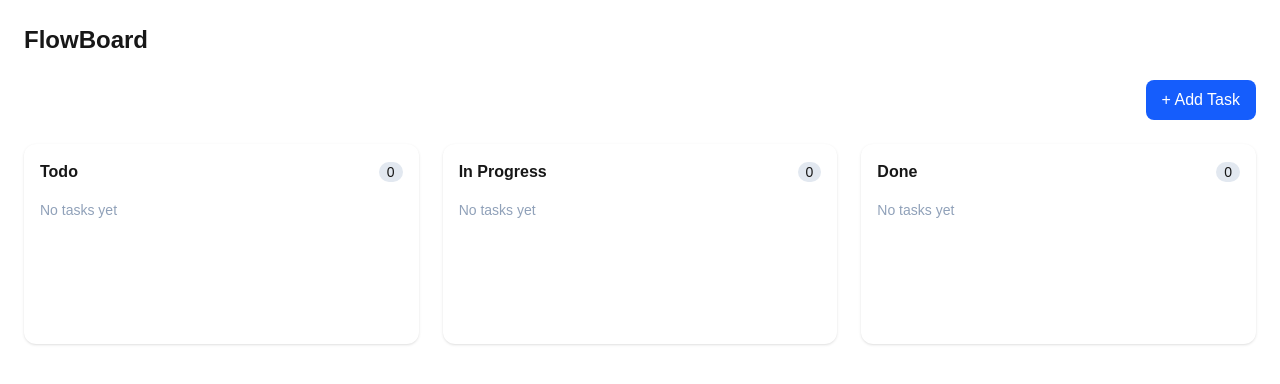
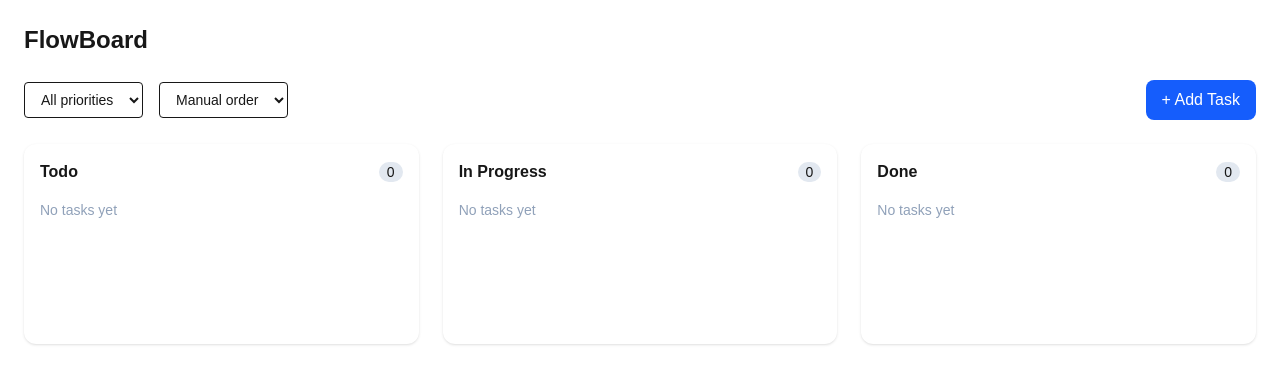
Before and after one commit to danialmutalibs/flowboard, a Next.js app: page / in a window 1280 px wide. Shown: the top 384 px of the page. Built offline with nearby package versions, Linux system fonts and the light colour scheme.

Commit message:
feat: add task filtering and sorting as derived board state

```diff
--- a/src/components/Board/Board.tsx
+++ b/src/components/Board/Board.tsx
@@ -21,6 +21,8 @@ import {
 } from '@dnd-kit/core';
 import { arrayMove } from '@dnd-kit/sortable';
 
+type SortOption = 'order' | 'createdAt' | 'priority';
+
 const columns: { id: Status; title: string }[] = [
   { id: 'todo', title: 'Todo' },
   { id: 'in-progress', title: 'In Progress' },
@@ -36,6 +38,12 @@ export default function Board() {
   const [editingTask, setEditingTask] = useState<Task | null>(null);
   const [activeTask, setActiveTask] = useState<Task | null>(null);
 
+  /* -------- FILTER + SORT STATE -------- */
+  const [priorityFilter, setPriorityFilter] =
+    useState<'all' | 'low' | 'medium' | 'high'>('all');
+
+  const [sortBy, setSortBy] = useState<SortOption>('order');
+
   /* ---------------- HYDRATION ---------------- */
   useEffect(() => {
     setTasks(loadTasks());
@@ -47,35 +55,27 @@ export default function Board() {
     saveTasks(tasks);
   }, [tasks, hydrated]);
 
-  /* ---------------- DND SETUP (TOUCH OPTIMIZED) ---------------- */
+  /* ---------------- DND SETUP ---------------- */
   const sensors = useSensors(
-    useSensor(PointerSensor, {
-      activationConstraint: { distance: 8 },
-    }),
+    useSensor(PointerSensor, { activationConstraint: { distance: 8 } }),
     useSensor(TouchSensor, {
-      activationConstraint: {
-        delay: 200,
-        tolerance: 8,
-      },
+      activationConstraint: { delay: 200, tolerance: 8 },
     })
   );
 
   const dropAnimation = {
     sideEffects: defaultDropAnimationSideEffects({
-      styles: {
-        active: { opacity: '0.4' },
-      },
+      styles: { active: { opacity: '0.4' } },
     }),
   };
 
   /* ---------------- CRUD ---------------- */
   const handleSaveTask = (task: Task) => {
-    setTasks(prev => {
-      const exists = prev.some(t => t.id === task.id);
-      return exists
+    setTasks(prev =>
+      prev.some(t => t.id === task.id)
         ? prev.map(t => (t.id === task.id ? task : t))
-        : [...prev, task];
-    });
+        : [...prev, task]
+    );
 
     setModalOpen(false);
     setEditingTask(null);
@@ -85,7 +85,7 @@ export default function Board() {
     setTasks(prev => prev.filter(task => task.id !== id));
   };
 
-  /* ---------------- DERIVED STATE ---------------- */
+  /* -------- DERIVED STATE (FILTER + SORT) -------- */
   const tasksByStatus = useMemo(() => {
     const grouped: Record<Status, Task[]> = {
       todo: [],
@@ -93,16 +93,38 @@ export default function Board() {
       done: [],
     };
 
+    // group
     for (const task of tasks) {
       grouped[task.status].push(task);
     }
 
-    Object.values(grouped).forEach(list =>
-      list.sort((a, b) => a.order - b.order)
-    );
+    // filter + sort per column
+    Object.values(grouped).forEach(list => {
+      const filtered =
+        priorityFilter === 'all'
+          ? list
+          : list.filter(task => task.priority === priorityFilter);
+
+      filtered.sort((a, b) => {
+        if (sortBy === 'createdAt') {
+          return b.createdAt - a.createdAt;
+        }
+
+        if (sortBy === 'priority') {
+          const rank = { high: 3, medium: 2, low: 1 };
+          return rank[b.priority] - rank[a.priority];
+        }
+
+        // manual order (DnD)
+        return a.order - b.order;
+      });
+
+      list.length = 0;
+      list.push(...filtered);
+    });
 
     return grouped;
-  }, [tasks]);
+  }, [tasks, priorityFilter, sortBy]);
 
   /* ---------------- DRAG LOGIC ---------------- */
   const handleDragEnd = (event: DragEndEvent) => {
@@ -122,7 +144,7 @@ export default function Board() {
       const overTask = prev.find(t => t.id === overId);
       const overColumn = columns.find(col => col.id === overId);
 
-      /* ---- SAME COLUMN REORDER ---- */
+      // same column reorder
       if (overTask && overTask.status === activeTask.status) {
         const columnTasks = prev
           .filter(t => t.status === activeTask.status)
@@ -140,7 +162,7 @@ export default function Board() {
         });
       }
 
-      /* ---- MOVE TO ANOTHER COLUMN ---- */
+      // move to another column
       if (overColumn || overTask) {
         const newStatus = overColumn
           ? overColumn.id
@@ -191,9 +213,31 @@ export default function Board() {
   /* ---------------- RENDER ---------------- */
   return (
     <>
-      <div className="mb-6 flex justify-end">
+      {/* Filters + Actions */}
+      <div className="mb-6 flex flex-wrap items-center gap-4">
+        <select
+          value={priorityFilter}
+          onChange={e => setPriorityFilter(e.target.value as any)}
+          className="rounded border px-3 py-2 text-sm"
+        >
+          <option value="all">All priorities</option>
+          <option value="low">Low</option>
+          <option value="medium">Medium</option>
+          <option value="high">High</option>
+        </select>
+
+        <select
+          value={sortBy}
+          onChange={e => setSortBy(e.target.value as SortOption)}
+          className="rounded border px-3 py-2 text-sm"
+        >
+          <option value="order">Manual order</option>
+          <option value="createdAt">Newest first</option>
+          <option value="priority">Priority</option>
+        </select>
+
+        <div className="ml-auto">
           <button
-          type="button"
             onClick={() => {
               setEditingTask(null);
               setModalOpen(true);
@@ -203,13 +247,14 @@ export default function Board() {
             + Add Task
           </button>
         </div>
+      </div>
 
       <DndContext
         sensors={sensors}
         collisionDetection={closestCorners}
-        onDragStart={event => {
+        onDragStart={e => {
           document.body.style.overflow = 'hidden';
-          const task = tasks.find(t => t.id === event.active.id);
+          const task = tasks.find(t => t.id === e.active.id);
           if (task) setActiveTask(task);
         }}
         onDragEnd={handleDragEnd}
```
Lines whose indentation alone changed are shown as unchanged.
